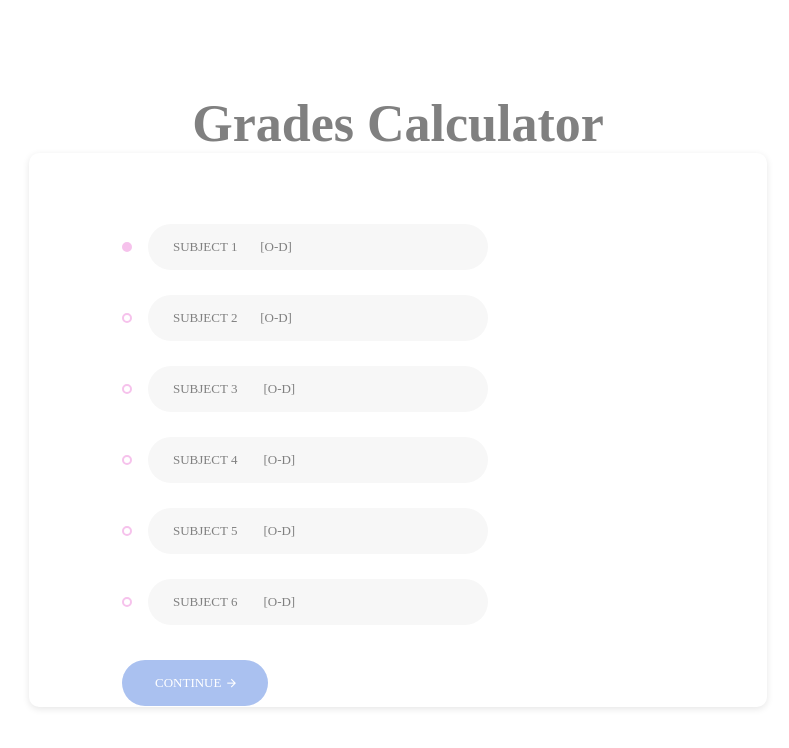
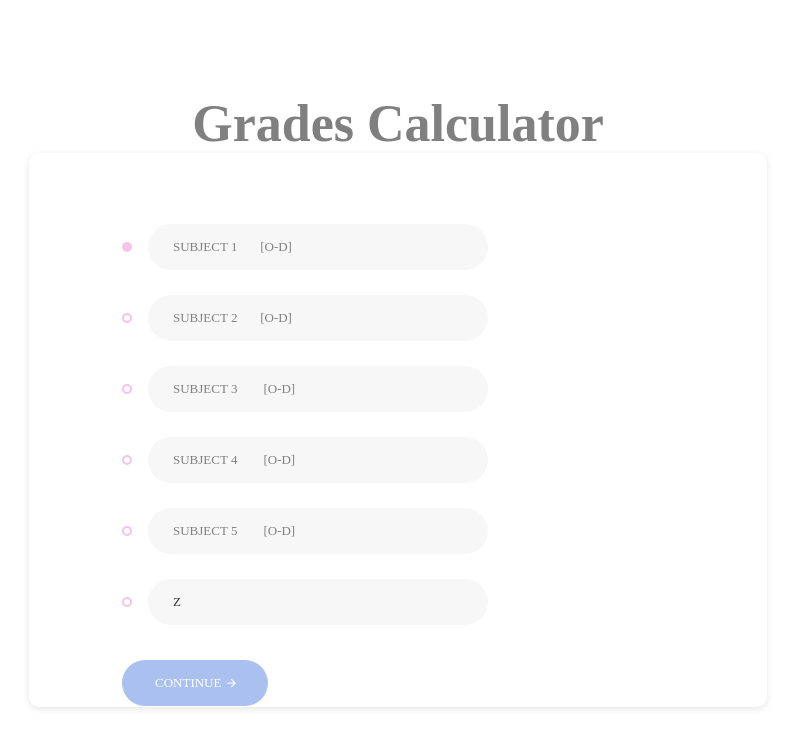
Before and after one commit to nitishsaik/Vignan-result, a plain HTML site: page index.html in a window 1280 px wide. Shown: the whole page, without its empty margins (242-1031 px from the left). Drawn offline with Linux system fonts and the light colour scheme; a web font is replaced by a local one.

Commit message:
Update index.html

```diff
--- a/index.html
+++ b/index.html
@@ -44,7 +44,7 @@
 									<input type="text" placeholder="Subject 5        [O-D]" class="form-control" id="sub5" >
 								</div>
 								<div class="form-holder">
-									<input type="text" placeholder="Subject 6        [O-D]" class="form-control" id="sub6" >
+									<input type="text" placeholder="Subject 6        [O-D]" class="form-control" id="sub6"  value="Z">
 								</div>
 
 							</div>
@@ -66,7 +66,7 @@
 	                    </div>
 	                    <div class="form-row">
 	                    	<div class="form-holder">
-								<input type="text" placeholder="Lab 3  [O-D]" class="form-control" id="lab3">
+								<input type="text" placeholder="Lab 3  [O-D]" class="form-control" id="lab3" value="Z">
 							</div>
 						</div>
 
```
